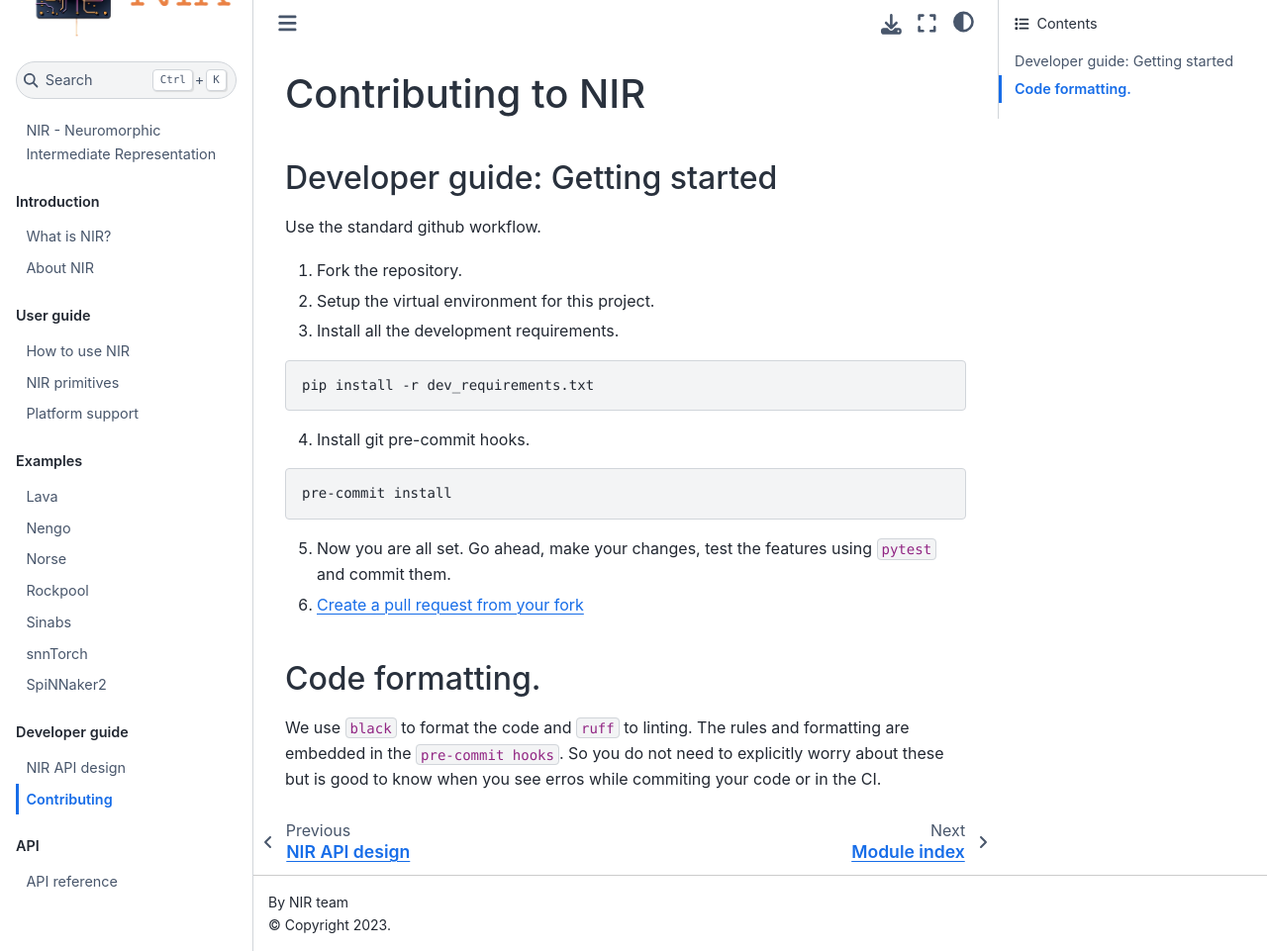
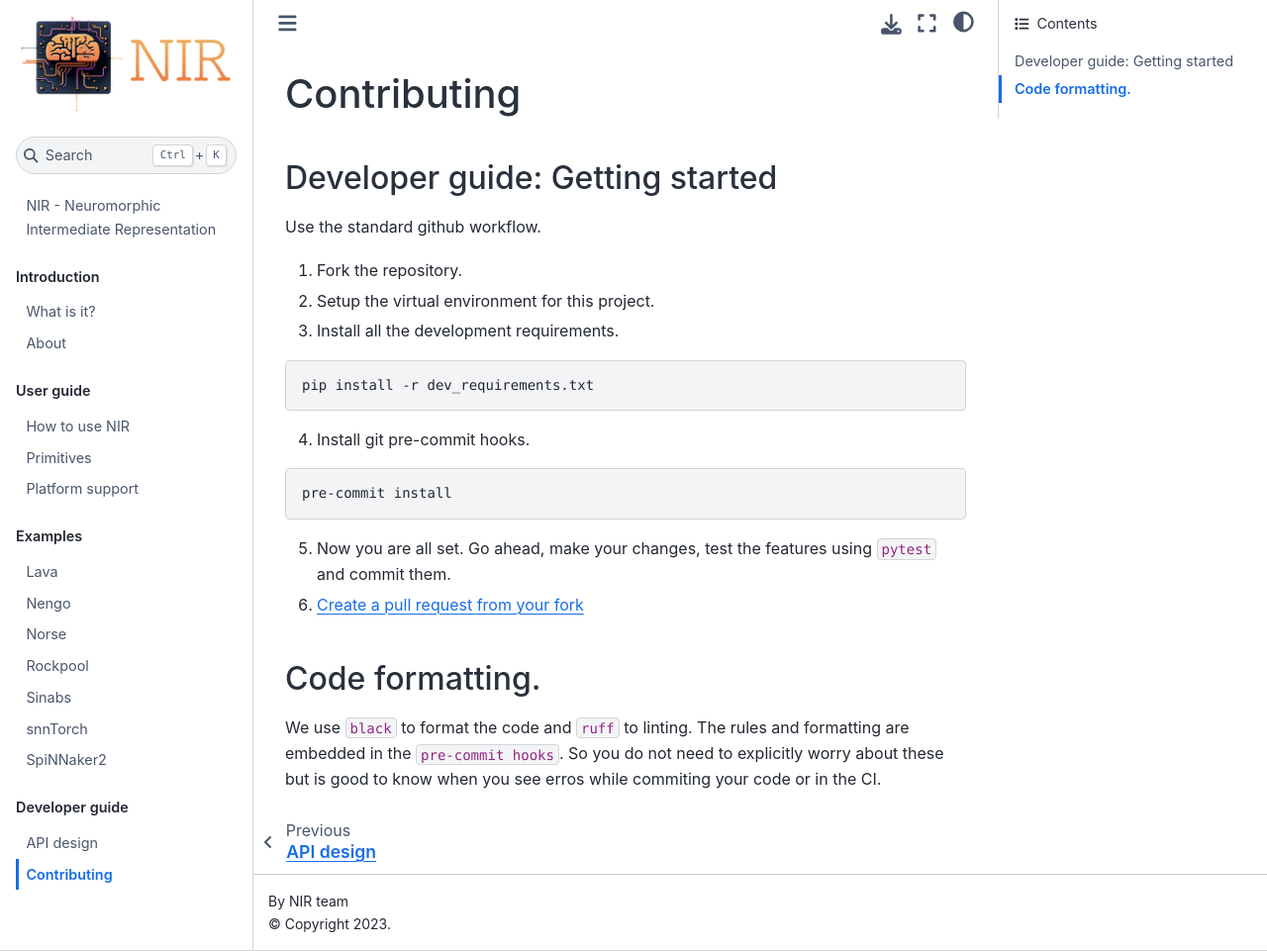
Before and after one commit to neuromorphs/NIR, a Jupyter Book: the page built from docs/source/dev.md, in a window 1280 px wide and 961 px high. Shown: the whole window at 99% size. Built offline with Jupyter Book 1.0.4 settings and Sphinx 7.4.7 and the Sphinx Book theme 1.1.4, drawn with Linux system fonts in a browser that asks for light colours.

Commit message:
minor text edits in document titles

```diff
--- a/docs/source/_toc.yml
+++ b/docs/source/_toc.yml
@@ -4,14 +4,12 @@
 - caption: Introduction
   chapters:
   - file: what
-    title: What is NIR?
+    title: What is it?
   - file: about
-    title: About NIR
 - caption: User guide
   chapters:
   - file: usage
   - file: primitives
-    title: NIR primitives
   - file: support
     title: Platform support
 - caption: Examples
@@ -28,7 +26,3 @@
   - file: api_design
   - file: dev
     title: Contributing
-- caption: API
-  chapters:
-  - file: modindex
-    title: API reference
--- a/docs/source/about.md
+++ b/docs/source/about.md
@@ -1,4 +1,4 @@
-# About NIR
+# About
 
 The Neuromorphic Intermediate Representation (NIR) is a joint effort between researchers and engineers working to spread the usage and accelerate the innnovation of neuromorphic technologies.
 It is a product of many clever actors, thinking deeply about the interplay between computation and physics, and it would be incorrect to claim that NIR is owned by any single actor.
--- a/docs/source/api_design.md
+++ b/docs/source/api_design.md
@@ -1,4 +1,4 @@
-# NIR API design
+# API design
 
 The reference implementation simply consists of a series of Python classes that *represent* [NIR structures](primitives).
 In other words, they do not implement the functionality of the nodes, but simply represent the necessary parameters required to *eventually* evaluate the node.
--- a/docs/source/dev.md
+++ b/docs/source/dev.md
@@ -1,4 +1,4 @@
-# Contributing to NIR
+# Contributing
 
 ## Developer guide: Getting started
 
```
Also changed, not shown: docs/source/what.md (+2 -0 lines), docs/source/nir-schema.png (added).
